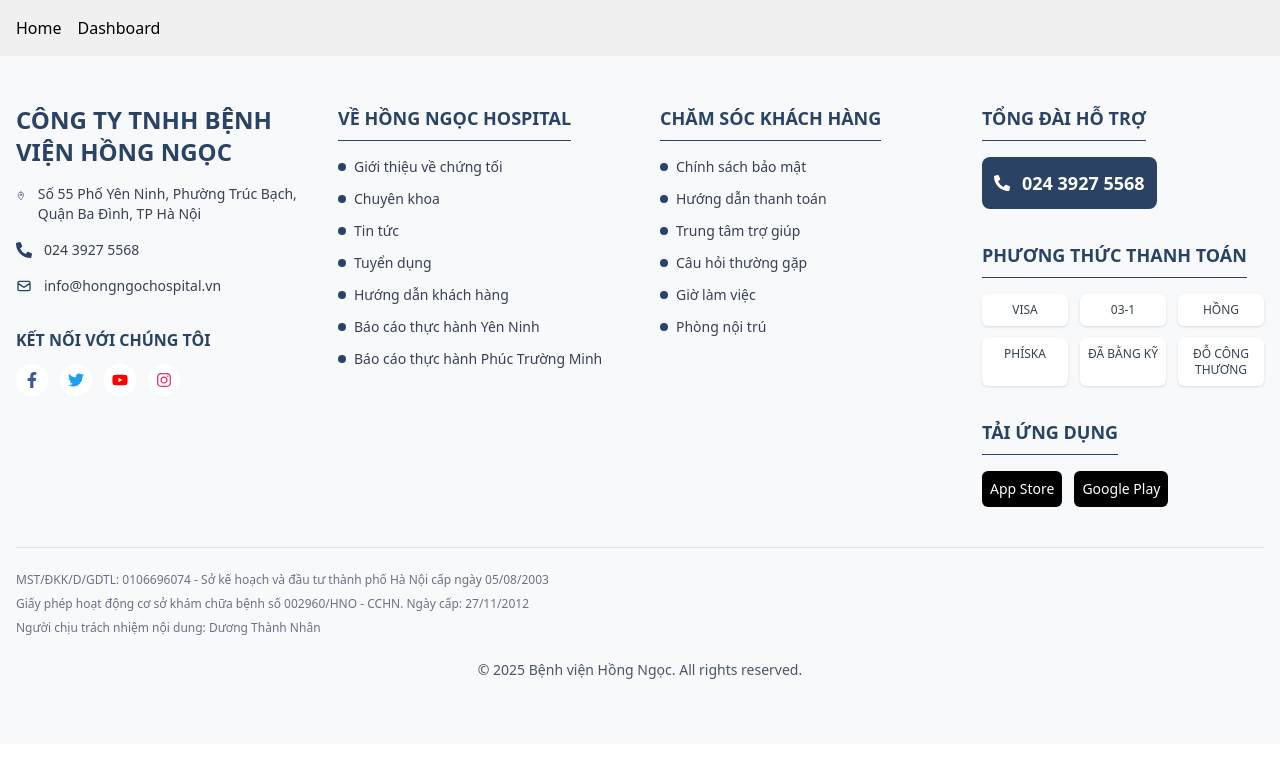
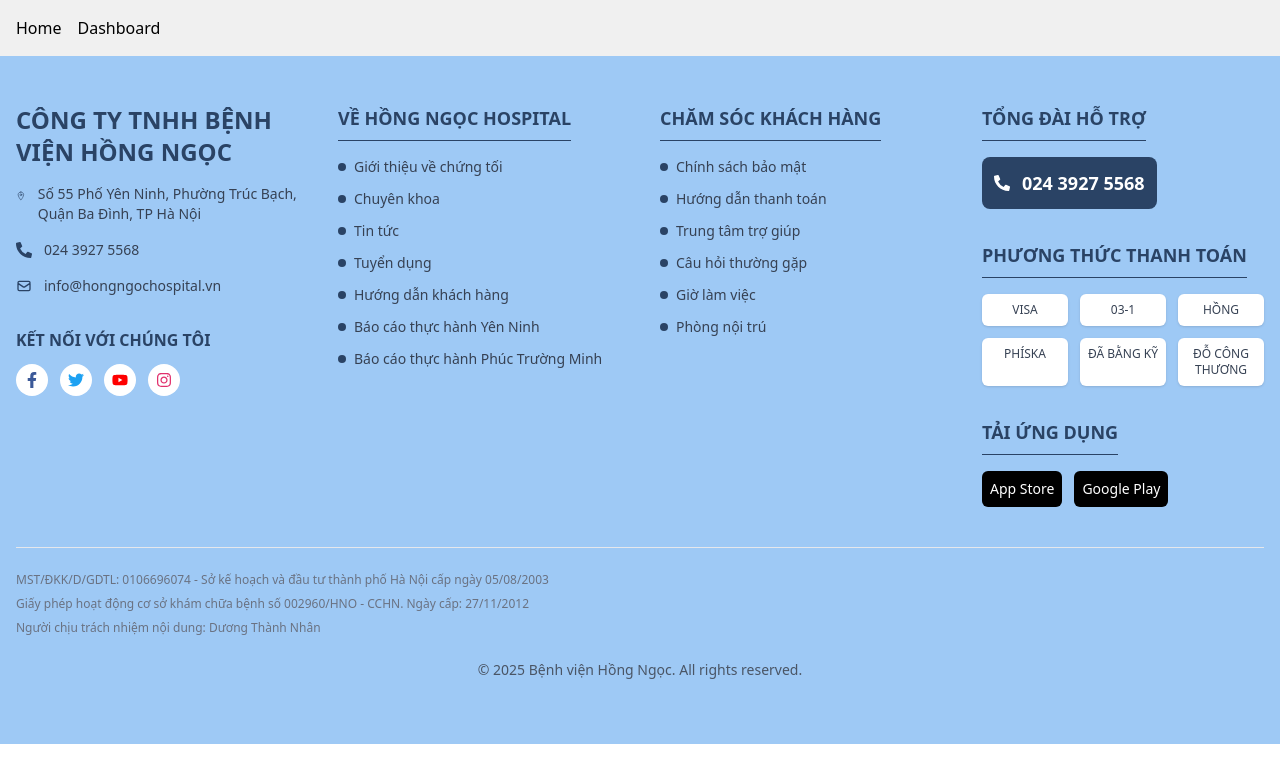
Before and after one commit to vantu522/vanphu-hospital-frontend, a React (Vite) app: page / in a window 1280 px wide. Shown: the top 782 px of the page. Built offline with nearby package versions, Linux system fonts and the light colour scheme.

Commit message:
fix style footer

```diff
--- a/src/components/client/layout/Footer.jsx
+++ b/src/components/client/layout/Footer.jsx
@@ -5,7 +5,7 @@
 
 const Footer = () => {
   return (
-    <footer className="bg-[#f8f9fa] text-gray-700 font-sans">
+    <footer className="bg-[#9ec9f5] text-gray-700 font-sans">
       <div className="container mx-auto px-4 py-12">
         {/* Top section */}
         <div className="grid grid-cols-1 lg:grid-cols-4 gap-10 pb-10 border-b border-gray-200">
```
